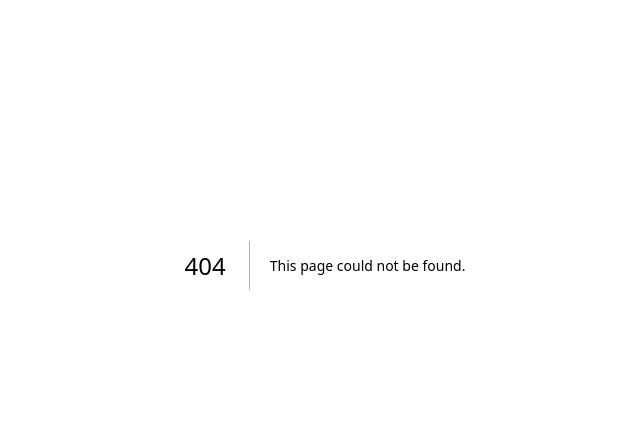
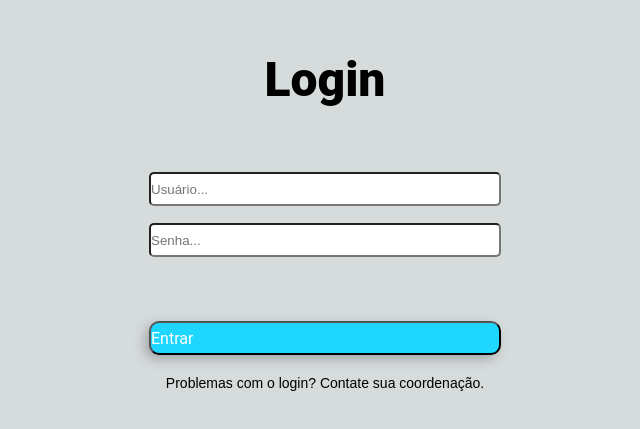
Before and after one commit to SatherBosco/school-activities-management, a Next.js app: page /SignIn in a window 1280 px wide. Before the commit this address had no page. Shown: the part 135-564 px from the top of the page, without its empty margins (315-955 px from the left). Built offline with nearby package versions, Linux system fonts and the light colour scheme.

Commit message:
Página de login criada em tsx

```diff
--- /dev/null
+++ b/app/SignIn/page.module.css
@@ -0,0 +1,76 @@
+.container {
+    position: absolute;
+    width: 352px;
+    height: 298px;
+    top: 30%;
+    left: 50%;
+    transform: translate(-50%,-50%);
+    padding-top: 96px;
+}
+
+.h1{
+    width: 352px;
+    height: 56px;
+    top: 363px;
+    left: 659px;
+    font-family: "Roboto", sans-serif;
+    font-weight: 800;
+    font-size: 48px;
+    line-height: 56.25px;
+    margin-bottom: 64px;
+    color: #000000;
+    display: flex;
+    flex-direction: row;
+    justify-content: center;
+}
+
+.h2{
+    width: 352px;
+    height: 56px;
+    top: 363px;
+    left: 659px;
+    font-family: Sans-serif;
+    font-weight: 400;
+    font-size: 14px;
+    line-height: 56.25px;
+    color: #000000;
+    display: flex;
+    flex-direction: row;
+    justify-content: center;
+}
+
+.input{
+    display: flex;
+    flex-direction: column;
+    justify-content: center;
+    width: 352px;
+    height: 34px;
+    left: 544px;
+    top: 424px;
+    margin-top: 17px;
+    border-radius: 5px;
+
+}
+
+.button{
+    width: 352px;
+    height: 34px;
+    left: 544px;
+    top: 627px;
+    filter: drop-shadow(-4px 4px 6px rgba(0, 0, 0, 0.25));
+    font-family: "Roboto", sans-serif;
+    font-size: 16px;
+    display: flex;
+    flex-direction: column;
+    justify-content: center;
+    margin-top: 64px;
+    border-radius: 10px;
+    color: white;
+    background-color: #1FD6FF;
+    ;
+}
+
+.button:hover {
+    background-color: #AFF5FF;
+    cursor: pointer;
+}
--- /dev/null
+++ b/app/SignIn/page.tsx
@@ -0,0 +1,13 @@
+import styles from "./page.module.css";
+
+export default function SignIn() {
+  return (
+    <div className={styles.container}>
+            <h1 className={styles.h1}>Login</h1>
+            <input className={styles.input} type="text" placeholder="Usuário..." required/>
+            <input className={styles.input} type="password" placeholder="Senha..." required/>
+            <button className={styles.button}>Entrar</button>
+            <h2 className={styles.h2}>Problemas com o login? Contate sua coordenação.</h2>
+    </div>
+  );
+}
```
Also changed, not shown: app/page.module.css (indentation only), app/page.tsx (line endings or trailing spaces), 1 other file (tests, documents, lock files or other folders).
